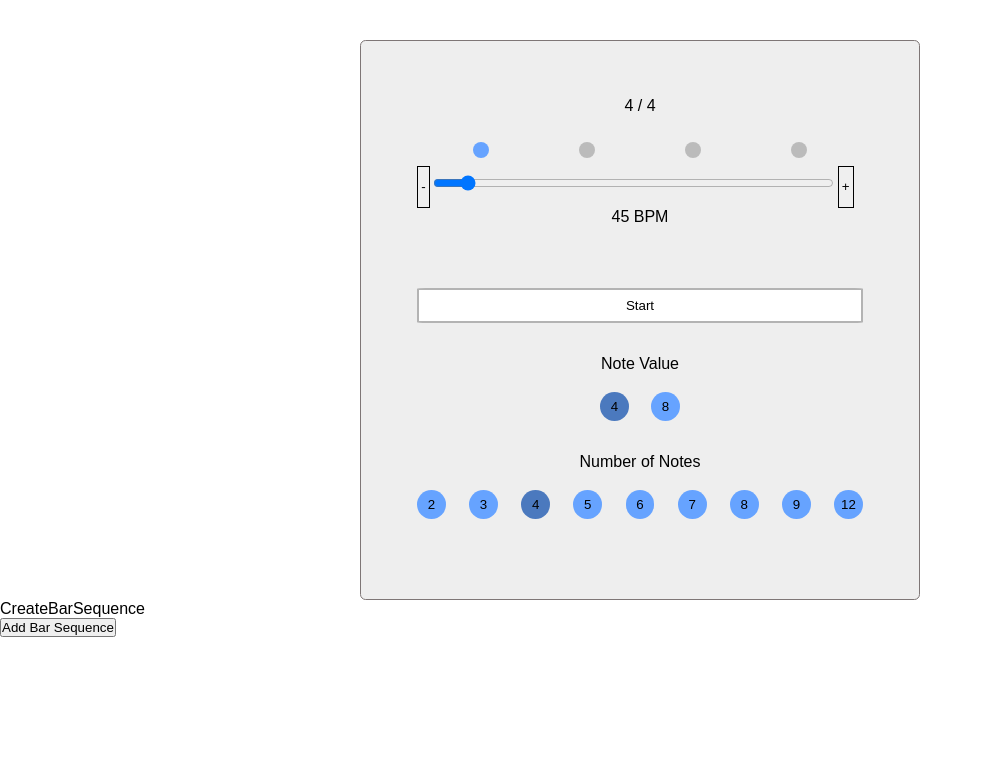
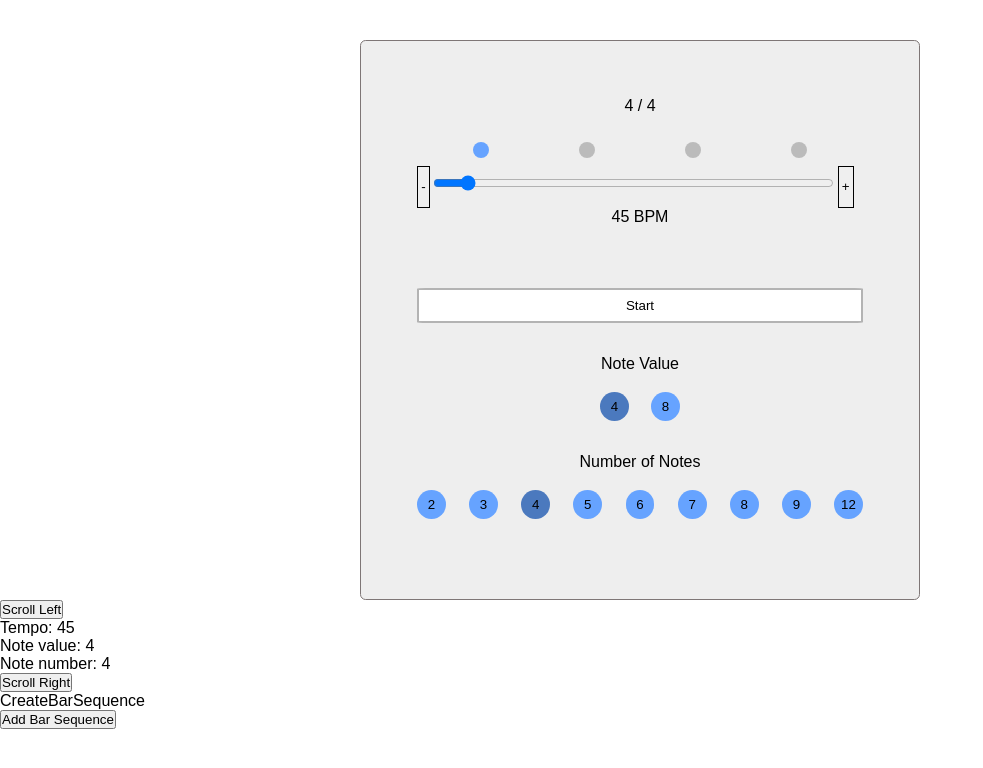
Before and after one commit to ashleystringer/metronome, a React (Vite) app: page / in a window 1280 px wide. Both pictures are taken after a click on the button "Add Bar Sequence". Shown: the top 768 px of the page, without its empty margins (0-983 px from the left). Built offline with nearby package versions, Linux system fonts and the light colour scheme.

Commit message:
Adding to CustomBarSequence directory

```diff
--- a/src/App.jsx
+++ b/src/App.jsx
@@ -2,7 +2,7 @@ import { useState } from 'react';
 import { MetronomeProvider } from "./contexts/MetronomeProvider";
 import { BarSequenceProvider } from "./contexts/BarSequenceProvider";
 import Metronome from "./components/Metronome/Metronome";
-import CreateBarSequence from './components/CustomBarSequence/CreateBarSequence';
+import CustomBarSequence from './components/CustomBarSequence/CustomBarSequence';
 
 import "./App.css";
 
@@ -12,7 +12,7 @@ function App() {
     <MetronomeProvider>
       <BarSequenceProvider>
           <Metronome/>
-          <CreateBarSequence/>
+          <CustomBarSequence/>
       </BarSequenceProvider>
     </MetronomeProvider>
   )
--- a/src/components/CustomBarSequence/BarSequenceCard.jsx
+++ b/src/components/CustomBarSequence/BarSequenceCard.jsx
@@ -1,7 +1,14 @@
 import React from 'react'
 
-export default function BarSequenceCard() {
+export default function BarSequenceCard({ BarSequenceData }) {
+
+  const { selectedTempo, noteValue, noteNumber } = BarSequenceData;
+
   return (
-    <div>BarSequenceCard</div>
-  )
+    <>
+      <div>Tempo: {selectedTempo}</div>
+      <div>Note value: {noteValue}</div>
+      <div>Note number: {noteNumber}</div>
+    </>
+  );
 }
--- /dev/null
+++ b/src/components/CustomBarSequence/CardCollection.jsx
@@ -0,0 +1,35 @@
+import React, { useRef } from 'react';
+import { useBarSequence } from "../../contexts/BarSequenceProvider";
+import BarSequenceCard from "./BarSequenceCard";
+
+export default function CardCollection() {
+
+  const { customBarPattern } = useBarSequence();
+
+  const scrollContainerRef = useRef(null);
+
+  const handleScrollLeft = () => {
+    if (scrollContainerRef.current) {
+      scrollContainerRef.current.scrollLeft -= 100; // adjust scroll amount as needed
+    }
+  };
+
+  const handleScrollRight = () => {
+    if (scrollContainerRef.current) {
+      scrollContainerRef.current.scrollLeft += 100; // adjust scroll amount as needed
+    }
+  };
+
+  return (
+    <div>
+      <button onClick={handleScrollLeft}>Scroll Left</button>
+      <div ref={scrollContainerRef} style={{ overflowX: 'auto', whiteSpace: 'nowrap' }}>
+        { (customBarPattern.length !== 0) ? (customBarPattern.map((BarPattern, index) => {
+            return (<BarSequenceCard key={index} BarSequenceData={BarPattern}/>)
+          })) : "No bar sequences available"
+        }
+      </div>
+      <button onClick={handleScrollRight}>Scroll Right</button>
+    </div>
+  );
+}
--- a/src/components/CustomBarSequence/CreateBarSequence.jsx
+++ b/src/components/CustomBarSequence/CreateBarSequence.jsx
@@ -4,13 +4,17 @@ import { useBarSequence } from "../../contexts/BarSequenceProvider";
 
 export default function CreateBarSequence() {
 
-  const { electedTempo, noteValue, noteNumber } = useMetronome();
+  const { selectedTempo, noteValue, noteNumber, mode } = useMetronome();
   const { addToCustomBarPattern } = useBarSequence();
+
+  /*
+
+  */
 
   return (
     <>
       <div>CreateBarSequence</div>
       <button onClick={ addToCustomBarPattern }>Add Bar Sequence</button>
     </>
-  )
+  );
 }
--- /dev/null
+++ b/src/components/CustomBarSequence/CustomBarSequence.jsx
@@ -0,0 +1,22 @@
+import React from 'react';
+import { useMetronome } from "../../contexts/MetronomeProvider";
+import { useBarSequence } from "../../contexts/BarSequenceProvider";
+import CreateBarSequence from './CreateBarSequence';
+import CardCollection from "./CardCollection";
+
+export default function CustomBarSequence() {
+
+  const { mode } = useMetronome();
+
+
+  return (
+    <>
+      {( mode === "" ) ? <div>Default</div> : (
+        <>
+          <CardCollection/>
+          <CreateBarSequence/>
+        </>
+      )}
+    </>
+  )
+}
--- a/src/contexts/BarSequenceProvider.jsx
+++ b/src/contexts/BarSequenceProvider.jsx
@@ -46,6 +46,7 @@ export const BarSequenceProvider = ({ children }) => {
     }
 
     const value = {
+        customBarPattern,
         addToCustomBarPattern,
         updateBarPattern,
         removeBarPattern,
```
Also changed, not shown: src/components/Metronome/Metronome.jsx (+2 -7 lines).
